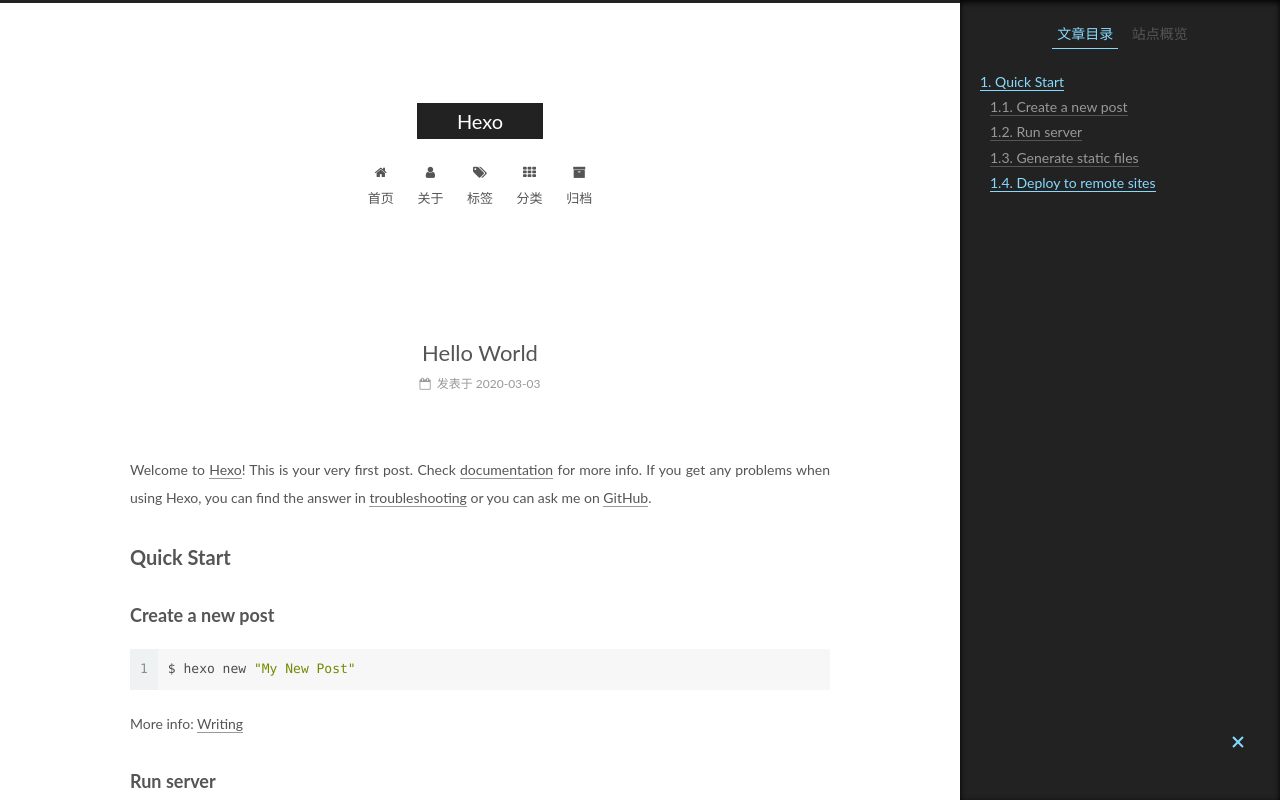
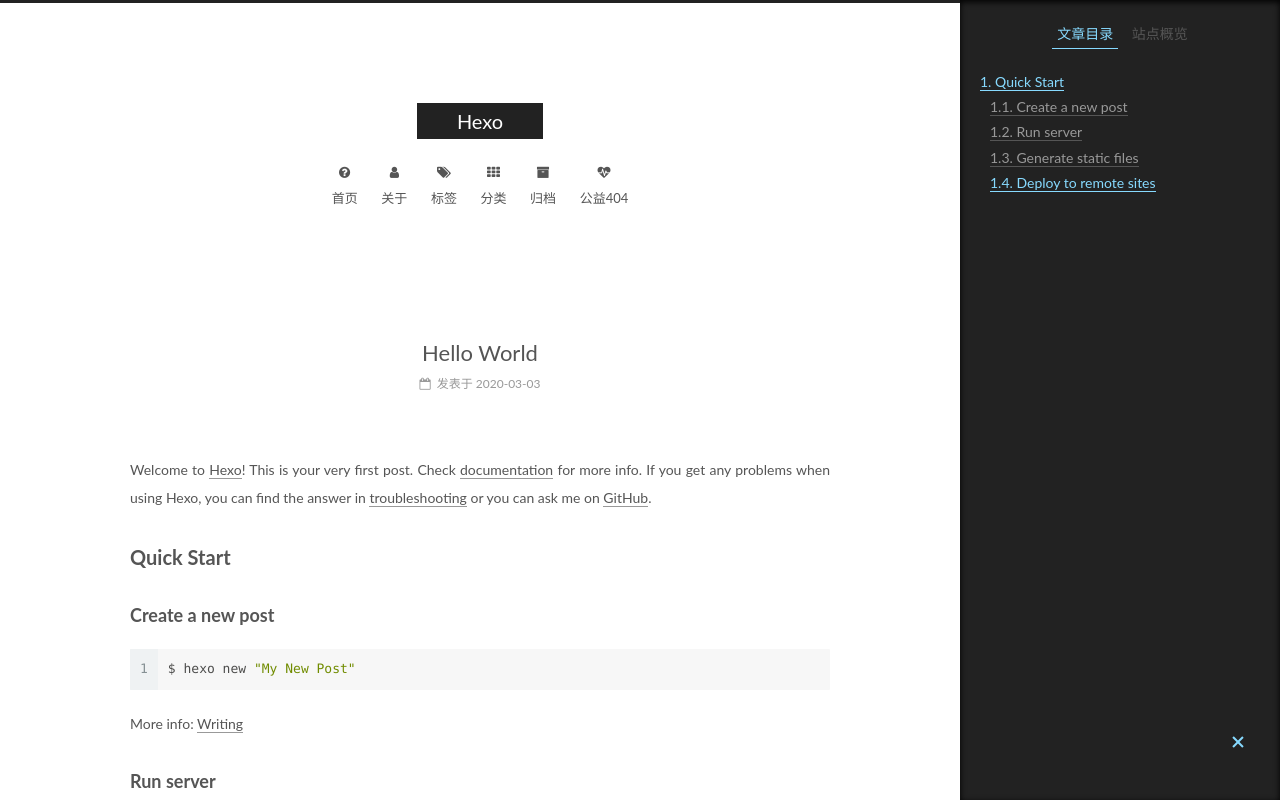
Before and after one commit to azhidemao/azhidemao.github.io, a plain HTML site: page 2020/03/03/hello-world/index.html in a window 1280 px wide. Shown: the top 800 px of the page. Drawn offline with Linux system fonts and the light colour scheme.

Commit message:
Site updated: 2020-03-03 20:28:15

```diff
--- a/2020/03/03/hello-world/index.html
+++ b/2020/03/03/hello-world/index.html
@@ -180,9 +180,9 @@
 
 
         <li class="menu-item menu-item-home">
-          <a href="/%20" rel="section">
+          <a href="/" rel="section">
 
-              <i class="menu-item-icon fa fa-fw fa-home"></i> <br />
+              <i class="menu-item-icon fa fa-fw fa-question-circle"></i> <br />
 
             首页
           </a>
@@ -225,6 +225,16 @@
               <i class="menu-item-icon fa fa-fw fa-archive"></i> <br />
 
             归档
+          </a>
+        </li>
+
+
+        <li class="menu-item menu-item-commonweal">
+          <a href="/404/%20" rel="section">
+
+              <i class="menu-item-icon fa fa-fw fa-heartbeat"></i> <br />
+
+            公益404
           </a>
         </li>
 
--- a/css/main.css
+++ b/css/main.css
@@ -1822,7 +1822,7 @@ pre .javascript .function {
   width: 4px;
   height: 4px;
   border-radius: 50%;
-  background: #7fc201;
+  background: #ff9655;
 }
 .links-of-blogroll {
   font-size: 13px;
```
Also changed, not shown: 2020/03/03/hello-world2/index.html (+12 -2 lines), archives/2020/03/index.html (+12 -2 lines), archives/2020/index.html (+12 -2 lines), archives/index.html (+12 -2 lines), index.html (+12 -2 lines).
